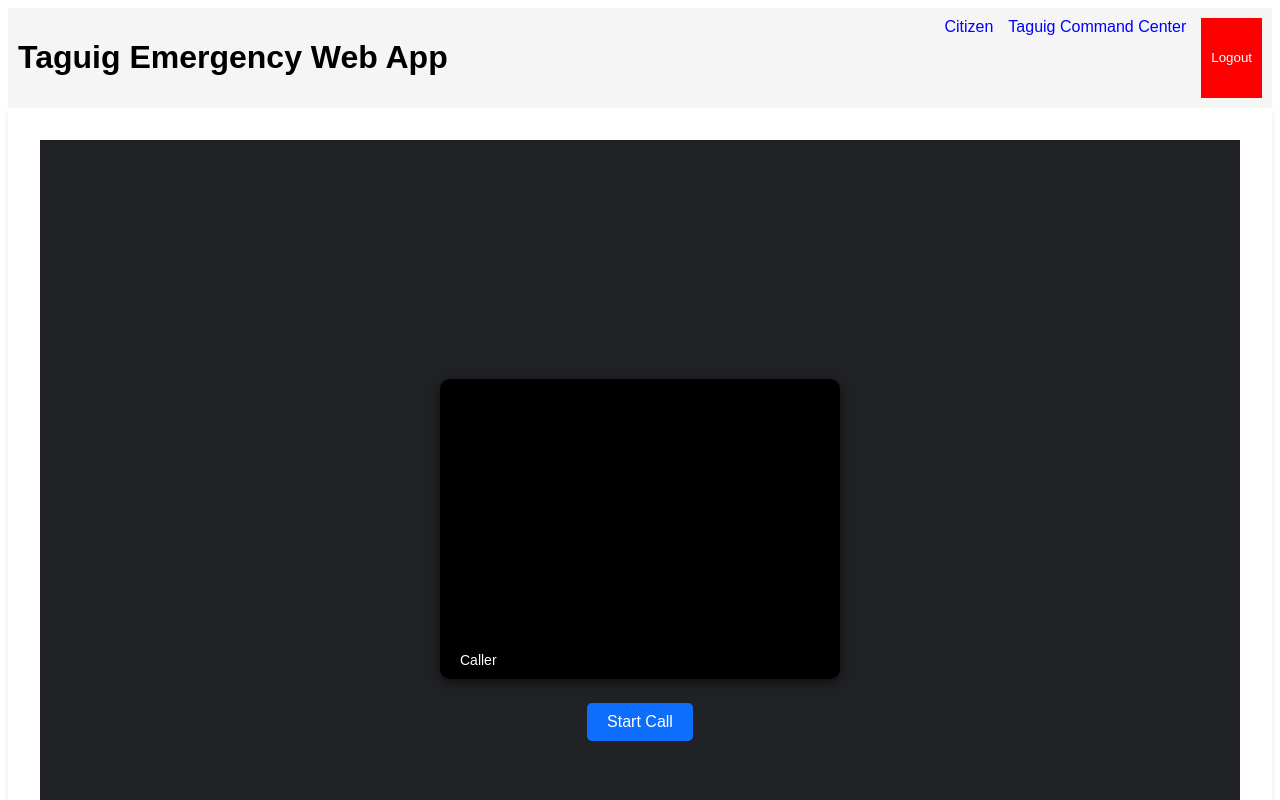
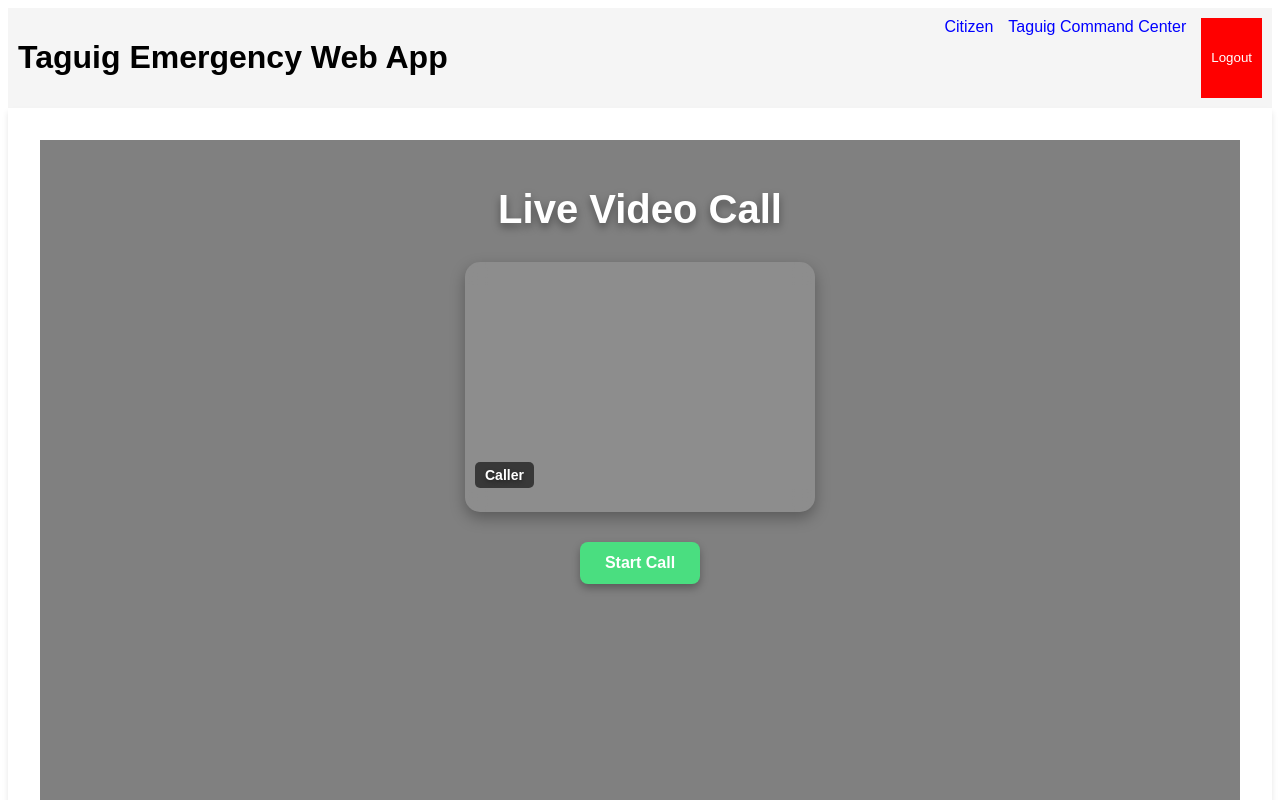
Before and after one commit to johnkylehunterrosal/call-tester, a React (Vite) app: page /caller in a window 1280 px wide. Shown: the top 800 px of the page. Built offline with nearby package versions, Linux system fonts and the light colour scheme; no server answers.

Commit message:
Update request to join call for driver

```diff
--- a/src/pages/Agent.jsx
+++ b/src/pages/Agent.jsx
@@ -102,21 +102,95 @@ const JoinCallPage = () => {
     };
   }, [room]);
 
-  useEffect(() => {
-    socket.on("updateIncomingCalls", ({ answeredCallId, remainingCalls }) => {
-      setIncomingCalls((prev) =>
-        prev.filter((call) => call.callerId !== answeredCallId)
-      );
-      console.log("Updated incoming calls across ports:", remainingCalls);
+  const handleDriverJoin = (driver) => {
+    if (!roomDetails?.roomName) {
+      console.error("Room ID is not defined.");
+      return;
+    }
+
+    // Emit a request to the server to notify the driver
+    socket.emit("requestDriverJoin", {
+      driverId: driver.employeeID,
+      room: roomDetails.roomName,
     });
-
-    return () => {
-      socket.off("updateIncomingCalls");
-    };
-  }, []); // Run when room changes
+    console.log(
+      `Requested ${driver.driverName} to join room: ${roomDetails.roomName}`
+    );
+  };
 
   const handleAnswerCall = async (callerId, signal) => {
-    // Call handling logic (same as your existing code)
+    try {
+      const peerConnection = new RTCPeerConnection({
+        iceServers: [
+          { urls: "stun:stun.l.google.com:19302" },
+          { urls: "stun:stun1.l.google.com:19302" },
+        ],
+      });
+
+      peerConnectionsRef.current[callerId] = peerConnection;
+
+      // Add local tracks to peer connection
+      if (stream) {
+        stream.getTracks().forEach((track) => {
+          peerConnection.addTrack(track, stream);
+        });
+      }
+
+      // Handle remote track
+      peerConnection.ontrack = (event) => {
+        const assignStreamToVideo = () => {
+          if (streamsRef.current[callerId]) {
+            streamsRef.current[callerId].srcObject = event.streams[0];
+          } else {
+            setTimeout(assignStreamToVideo, 100);
+          }
+        };
+        assignStreamToVideo();
+      };
+
+      // Handle ICE candidates
+      peerConnection.onicecandidate = (event) => {
+        if (event.candidate) {
+          socket.emit("sendIceCandidate", {
+            candidate: event.candidate,
+            to: callerId,
+          });
+        }
+      };
+
+      // Connection state logging
+      peerConnection.onconnectionstatechange = () => {
+        console.log(
+          `Connection state for caller ${callerId}:`,
+          peerConnection.connectionState
+        );
+      };
+
+      // Set remote description
+      if (signal?.type && signal?.sdp) {
+        await peerConnection.setRemoteDescription(
+          new RTCSessionDescription(signal)
+        );
+      } else {
+        console.error("Invalid signal received:", signal);
+        return;
+      }
+
+      // Create and set local description (answer)
+      const answer = await peerConnection.createAnswer();
+      await peerConnection.setLocalDescription(answer);
+
+      // Send the answer to the caller
+      socket.emit("answerCall", { signal: answer, to: callerId });
+
+      // Update active calls
+      setActiveCalls((prev) => [...prev, callerId]);
+      setIncomingCalls((prev) =>
+        prev.filter((call) => call.callerId !== callerId)
+      );
+    } catch (error) {
+      console.error("Error answering call:", error);
+    }
   };
 
   return (
@@ -178,18 +252,29 @@ const JoinCallPage = () => {
 
       {/* Available Drivers Section */}
       <div style={styles.driversSidebar}>
-        <h2 style={styles.driversTitle}>Available Drivers</h2>
+        <h2 style={styles.driversTitle}>Available Responder</h2>
+
         {availableDrivers.length > 0 ? (
           availableDrivers.map((driver) => (
             <div key={driver.employeeID} style={styles.driverCard}>
-              <h3 style={styles.driverName}>{driver.driverName}</h3>
+              <h3 style={styles.driverName}>
+                <strong>Driver Name:</strong> {driver.driverName}
+              </h3>
               <p style={styles.driverInfo}>
                 <strong>Employee ID:</strong> {driver.employeeID}
+              </p>
+              <p style={styles.driverInfo}>
+                <strong>Vehicle:</strong> {driver.vehicle}
               </p>
               <p style={styles.driverStatus}>
                 <strong>Status:</strong> {driver.status}
               </p>
-              <button style={styles.assignButton}>Join Call</button>
+              <button
+                style={styles.assignButton}
+                onClick={() => handleDriverJoin(driver)}
+              >
+                Request to Join
+              </button>
             </div>
           ))
         ) : (
@@ -203,36 +288,65 @@ const JoinCallPage = () => {
 const styles = {
   container: {
     display: "flex",
-    backgroundColor: "#1f1f1f",
-    color: "#ffffff",
-    height: "100vh", // Full-screen height
+    backgroundColor: "#f5f7fa",
+    color: "#333",
+    height: "100vh",
+    fontFamily: "'Roboto', sans-serif",
+    overflow: "hidden",
   },
   sidebar: {
     width: "300px",
-    backgroundColor: "#2b2b2b",
+    backgroundColor: "#1a202c",
     color: "#ffffff",
     padding: "20px",
-    borderRight: "1px solid #444",
+    borderRight: "1px solid #2d3748",
     flexShrink: 0,
     overflowY: "auto",
   },
+  sidebarTitle: {
+    fontSize: "20px",
+    fontWeight: "600",
+    marginBottom: "15px",
+    color: "#63b3ed",
+  },
+  callCard: {
+    marginBottom: "15px",
+    padding: "15px",
+    borderRadius: "10px",
+    backgroundColor: "#2d3748",
+    display: "flex",
+    justifyContent: "space-between",
+    alignItems: "center",
+    boxShadow: "0 4px 8px rgba(0, 0, 0, 0.15)",
+  },
+  button: {
+    backgroundColor: "#3182ce",
+    color: "#ffffff",
+    border: "none",
+    borderRadius: "5px",
+    padding: "8px 16px",
+    cursor: "pointer",
+    fontSize: "14px",
+    fontWeight: "500",
+    transition: "all 0.3s",
+  },
+  buttonHover: {
+    backgroundColor: "#2b6cb0",
+  },
+  noCalls: {
+    fontStyle: "italic",
+    color: "#a0aec0",
+    textAlign: "center",
+    marginTop: "20px",
+  },
   mainContent: {
+    width: "100%",
     flex: 1,
     padding: "20px",
     display: "flex",
     flexDirection: "column",
-    alignItems: "center", // Center the video section
-    justifyContent: "center",
     overflowY: "auto",
-  },
-  driversSidebar: {
-    width: "300px",
-    backgroundColor: "#2b2b2b",
-    color: "#ffffff",
-    padding: "20px",
-    borderLeft: "1px solid #444",
-    flexShrink: 0,
-    overflowY: "auto",
+    backgroundColor: "gray",
   },
   gridContainer: {
     display: "grid",
@@ -246,84 +360,111 @@ const styles = {
     flexDirection: "column",
     justifyContent: "center",
     alignItems: "center",
-    backgroundColor: "#333",
+    backgroundColor: "#ffffff",
     borderRadius: "10px",
-    boxShadow: "0 4px 6px rgba(0, 0, 0, 0.3)",
+    boxShadow: "0 6px 10px rgba(0, 0, 0, 0.15)",
     height: "400px",
     width: "400px",
+    overflow: "hidden",
   },
   video: {
     width: "100%",
     height: "100%",
     borderRadius: "10px",
+    objectFit: "cover",
   },
   videoCardName: {
     position: "absolute",
-    bottom: "45px",
-    left: "15px",
+    bottom: "10px",
+    left: "10px",
     backgroundColor: "rgba(0, 0, 0, 0.7)",
-    color: "#fff",
+    color: "#ffffff",
     padding: "5px 10px",
     borderRadius: "5px",
     fontSize: "14px",
+    fontWeight: "500",
   },
-  callCard: {
-    marginBottom: "10px",
-    padding: "10px",
-    borderRadius: "8px",
-    backgroundColor: "#444",
-    display: "flex",
-    justifyContent: "space-between",
-    alignItems: "center",
-  },
-  button: {
-    backgroundColor: "#3b82f6",
+  driversSidebar: {
+    width: "300px",
+    backgroundColor: "#1a202c",
     color: "#ffffff",
-    border: "none",
-    borderRadius: "5px",
-    padding: "8px 16px",
-    cursor: "pointer",
-    fontSize: "14px",
-  },
-  noCalls: {
-    fontStyle: "italic",
-    color: "#999",
+    padding: "20px",
+    borderLeft: "1px solid #2d3748",
+    flexShrink: 0,
+    overflowY: "auto",
   },
   driversTitle: {
-    fontSize: "24px",
-    fontWeight: "bold",
-    color: "#3b82f6",
-    marginBottom: "10px",
+    fontSize: "20px",
+    fontWeight: "600",
+    marginBottom: "15px",
+    color: "#63b3ed",
   },
   driverCard: {
-    backgroundColor: "#2b2b2b",
+    backgroundColor: "#2d3748",
     padding: "20px",
     borderRadius: "10px",
-    boxShadow: "0 4px 6px rgba(0, 0, 0, 0.3)",
+    boxShadow: "0 4px 8px rgba(0, 0, 0, 0.15)",
     textAlign: "center",
-    marginBottom: "10px",
+    marginBottom: "15px",
+    transition: "all 0.3s",
+  },
+  driverCardHover: {
+    transform: "scale(1.02)",
   },
   driverName: {
-    fontSize: "20px",
-    fontWeight: "bold",
+    fontSize: "18px",
+    fontWeight: "600",
+    color: "#ffffff",
     marginBottom: "10px",
   },
   driverInfo: {
-    fontSize: "16px",
+    fontSize: "14px",
+    color: "#cbd5e0",
     marginBottom: "5px",
   },
   driverStatus: {
-    fontSize: "16px",
-    color: "#10b981",
-    marginBottom: "10px",
+    fontSize: "14px",
+    color: "#48bb78",
+    marginBottom: "15px",
+    fontWeight: "500",
   },
   assignButton: {
-    backgroundColor: "#3b82f6",
+    backgroundColor: "#3182ce",
     color: "#ffffff",
     border: "none",
     borderRadius: "5px",
     padding: "10px 20px",
     cursor: "pointer",
+    fontSize: "14px",
+    fontWeight: "500",
+    transition: "all 0.3s",
+  },
+  assignButtonHover: {
+    backgroundColor: "#2b6cb0",
+  },
+  roomIDContainer: {
+    marginTop: "10px",
+    textAlign: "left",
+  },
+  roomIDLabel: {
+    fontSize: "14px",
+    color: "#a0aec0",
+    marginBottom: "5px",
+    display: "block",
+  },
+  roomIDInput: {
+    width: "100%",
+    padding: "8px",
+    borderRadius: "5px",
+    border: "1px solid #cbd5e0",
+    marginBottom: "10px",
+    backgroundColor: "#edf2f7",
+    color: "#2d3748",
+  },
+  noDrivers: {
+    fontStyle: "italic",
+    color: "#a0aec0",
+    textAlign: "center",
   },
 };
 
--- a/src/pages/Caller.jsx
+++ b/src/pages/Caller.jsx
@@ -1,7 +1,6 @@
 import { useEffect, useRef, useState } from "react";
 import io from "socket.io-client";
 
-// Function to dynamically connect to the server with fallback
 const connectToSocketServer = () => {
   const primaryServer = "http://localhost:5000";
   const fallbackServer = "http://192.168.68.53:5000";
@@ -43,7 +42,6 @@ const CallerPage = () => {
   };
 
   useEffect(() => {
-    // Get user media
     navigator.mediaDevices
       .getUserMedia({ video: true, audio: true })
       .then((stream) => {
@@ -54,7 +52,6 @@ const CallerPage = () => {
       })
       .catch((err) => console.error("Error accessing media devices:", err));
 
-    // Set up socket listeners
     if (socket) {
       socket.on("me", (id) => setMe(id));
 
@@ -76,7 +73,6 @@ const CallerPage = () => {
       socket.on("endCall", () => endCall());
     }
 
-    // Cleanup on component unmount
     return () => {
       if (peerConnection.current) {
         peerConnection.current.close();
@@ -92,14 +88,12 @@ const CallerPage = () => {
 
     peerConnection.current = new RTCPeerConnection(iceServers);
 
-    // Handle incoming tracks from the remote peer
     peerConnection.current.ontrack = (event) => {
       if (userVideo.current) {
         userVideo.current.srcObject = event.streams[0];
       }
     };
 
-    // Handle ICE candidates
     peerConnection.current.onicecandidate = (event) => {
       if (event.candidate) {
         socket.emit("sendIceCandidate", {
@@ -109,12 +103,10 @@ const CallerPage = () => {
       }
     };
 
-    // Add local stream tracks to the peer connection
     stream.getTracks().forEach((track) => {
       peerConnection.current.addTrack(track, stream);
     });
 
-    // Create and send the offer
     const offer = await peerConnection.current.createOffer();
     await peerConnection.current.setLocalDescription(offer);
 
@@ -135,26 +127,34 @@ const CallerPage = () => {
 
   return (
     <div style={styles.container}>
+      <h1 style={styles.title}>Live Video Call</h1>
       <div style={styles.videoContainer}>
-        <div style={styles.videoWrapper}>
+        <div style={styles.videoCard}>
           <video ref={myVideo} autoPlay muted style={styles.video} />
-          <div style={styles.nameTag}>{name}</div>
+          <h3 style={styles.videoCardName}>{name}</h3>
         </div>
         {callAccepted && (
-          <div style={styles.videoWrapper}>
+          <div style={styles.videoCard}>
             <video ref={userVideo} autoPlay style={styles.video} />
-            <div style={styles.nameTag}>Agent</div>
+            <h3 style={styles.videoCardName}>Agent</h3>
           </div>
         )}
       </div>
       <div style={styles.controls}>
         {!callAccepted && !callEnded && (
-          <button onClick={startCall} style={styles.button} disabled={!stream}>
+          <button
+            onClick={startCall}
+            style={{ ...styles.button, ...styles.startButton }}
+            disabled={!stream}
+          >
             Start Call
           </button>
         )}
         {callAccepted && (
-          <button onClick={endCall} style={styles.endButton}>
+          <button
+            onClick={endCall}
+            style={{ ...styles.button, ...styles.endButton }}
+          >
             End Call
           </button>
         )}
@@ -168,38 +168,49 @@ const styles = {
     display: "flex",
     flexDirection: "column",
     alignItems: "center",
-    justifyContent: "center",
     padding: "20px",
-    backgroundColor: "#202124",
+    backgroundColor: "gray",
     minHeight: "100vh",
     color: "#fff",
   },
+  title: {
+    fontSize: "2.5rem",
+    fontWeight: "bold",
+    marginBottom: "30px",
+    textShadow: "0 4px 8px rgba(0, 0, 0, 0.4)",
+  },
   videoContainer: {
     display: "flex",
-    alignItems: "center",
+    gap: "20px",
+    flexWrap: "wrap",
     justifyContent: "center",
-    gap: "20px",
-    marginBottom: "20px",
+    marginBottom: "30px",
   },
-  videoWrapper: {
+  videoCard: {
     position: "relative",
+    width: "350px",
+    height: "250px",
+    borderRadius: "15px",
+    background: "rgba(255, 255, 255, 0.1)",
+    boxShadow: "0 6px 15px rgba(0, 0, 0, 0.3)",
+    overflow: "hidden",
+    backdropFilter: "blur(10px)",
   },
   video: {
-    width: "400px",
-    height: "300px",
-    borderRadius: "10px",
-    backgroundColor: "#000",
-    boxShadow: "0 4px 10px rgba(0, 0, 0, 0.5)",
+    width: "100%",
+    height: "100%",
+    objectFit: "cover",
   },
-  nameTag: {
+  videoCardName: {
     position: "absolute",
     bottom: "10px",
     left: "10px",
-    backgroundColor: "rgba(0, 0, 0, 0.7)",
+    backgroundColor: "rgba(0, 0, 0, 0.6)",
     color: "#fff",
     padding: "5px 10px",
     borderRadius: "5px",
     fontSize: "14px",
+    textShadow: "0 2px 4px rgba(0, 0, 0, 0.4)",
   },
   controls: {
     display: "flex",
@@ -207,24 +218,23 @@ const styles = {
     gap: "20px",
   },
   button: {
-    padding: "10px 20px",
+    padding: "12px 25px",
     fontSize: "16px",
+    fontWeight: "bold",
+    border: "none",
+    borderRadius: "8px",
+    cursor: "pointer",
+    transition: "all 0.3s ease",
+  },
+  startButton: {
+    backgroundColor: "#4ade80",
     color: "#fff",
-    backgroundColor: "#0d6efd",
-    border: "none",
-    borderRadius: "5px",
-    cursor: "pointer",
-    transition: "background-color 0.3s",
+    boxShadow: "0 4px 8px rgba(0, 0, 0, 0.3)",
   },
   endButton: {
-    padding: "10px 20px",
-    fontSize: "16px",
+    backgroundColor: "#ef4444",
     color: "#fff",
-    backgroundColor: "#dc3545",
-    border: "none",
-    borderRadius: "5px",
-    cursor: "pointer",
-    transition: "background-color 0.3s",
+    boxShadow: "0 4px 8px rgba(0, 0, 0, 0.3)",
   },
 };
 
--- a/src/pages/Driver.jsx
+++ b/src/pages/Driver.jsx
@@ -1,6 +1,10 @@
-import { useContext } from "react";
+import { useContext, useEffect } from "react";
 import { useParams } from "react-router-dom";
 import DriverContext from "../store/context/Context";
+import { io } from "socket.io-client";
+
+// Establish socket connection
+const socket = io("http://localhost:5000");
 
 const DriverPage = () => {
   const { employeeID } = useParams();
@@ -8,6 +12,23 @@ const DriverPage = () => {
 
   // Find the driver by employeeID
   const currentDriver = driver.find((d) => d.employeeID === employeeID);
+
+  // Listen for room notifications and handle the driver's actions
+  useEffect(() => {
+    // Listen for notifications to join a room
+    socket.on("connect", () => {
+      console.log("Driver connected with socket ID:", socket.id);
+    });
+    socket.on("joinRoomNotification", ({ room }) => {
+      alert(`You have been requested to join the room: ${room}`);
+      console.log(`Received joinRoomNotification for room: ${room}`);
+      // The driver will need to manually trigger the joinRoom action if desired.
+    });
+
+    return () => {
+      socket.off("joinRoomNotification");
+    };
+  }, []);
 
   // Function to toggle driver status
   const toggleStatus = () => {
@@ -18,29 +39,58 @@ const DriverPage = () => {
           : d
       )
     );
+
+    // Optionally notify server about status change (if needed for real-time updates)
+    socket.emit("updateDriverStatus", {
+      employeeID,
+      status: currentDriver?.status === "Available" ? "Busy" : "Available",
+    });
   };
 
   if (!currentDriver) {
-    return <p style={{ color: "#fff" }}>Driver not found</p>;
+    return (
+      <div style={styles.notFound}>
+        <p>Driver not found</p>
+      </div>
+    );
   }
 
   return (
     <div style={styles.container}>
       <div style={styles.profileCard}>
         <div style={styles.profileHeader}>
-          <h2 style={styles.driverName}>{currentDriver.driverName}</h2>
-          <button onClick={toggleStatus} style={styles.statusButton}>
-            {currentDriver.status === "Available" ? "Answer" : "On Call"}
-          </button>
+          <img
+            src={`https://i.pravatar.cc/150?u=${currentDriver.employeeID}`}
+            alt={`${currentDriver.driverName}'s avatar`}
+            style={styles.avatar}
+          />
+          <div>
+            <h2 style={styles.driverName}>{currentDriver.driverName}</h2>
+            <p style={styles.driverRole}>Professional Driver</p>
+          </div>
         </div>
         <div style={styles.details}>
           <p>
             <strong>Employee ID:</strong> {currentDriver.employeeID}
           </p>
           <p>
-            <strong>Status:</strong> {currentDriver.status}
+            <strong>Status:</strong>{" "}
+            <span
+              style={
+                currentDriver.status === "Available"
+                  ? styles.statusAvailable
+                  : styles.statusBusy
+              }
+            >
+              {currentDriver.status}
+            </span>
           </p>
         </div>
+        <button onClick={toggleStatus} style={styles.statusButton}>
+          {currentDriver.status === "Available"
+            ? "Set as Busy"
+            : "Set as Available"}
+        </button>
       </div>
     </div>
   );
@@ -48,42 +98,84 @@ const DriverPage = () => {
 
 const styles = {
   container: {
-    backgroundColor: "#1f1f1f",
+    backgroundColor: "#f5f7fa",
     height: "100vh",
     display: "flex",
     justifyContent: "center",
     alignItems: "center",
-    color: "#ffffff",
+    fontFamily: "'Roboto', sans-serif",
+    color: "#333",
+  },
+  notFound: {
+    display: "flex",
+    justifyContent: "center",
+    alignItems: "center",
+    height: "100vh",
+    fontSize: "18px",
+    color: "#a0aec0",
   },
   profileCard: {
-    backgroundColor: "#2b2b2b",
+    backgroundColor: "#ffffff",
     padding: "30px",
     borderRadius: "12px",
     width: "400px",
-    boxShadow: "0 4px 8px rgba(0, 0, 0, 0.5)",
+    boxShadow: "0 4px 8px rgba(0, 0, 0, 0.1)",
+    textAlign: "center",
+    position: "relative",
   },
   profileHeader: {
     display: "flex",
-    justifyContent: "space-between",
     alignItems: "center",
     marginBottom: "20px",
   },
+  avatar: {
+    width: "80px",
+    height: "80px",
+    borderRadius: "50%",
+    marginRight: "15px",
+    boxShadow: "0 4px 6px rgba(0, 0, 0, 0.1)",
+  },
   driverName: {
-    fontSize: "24px",
-    fontWeight: "bold",
+    fontSize: "20px",
+    fontWeight: "600",
+    color: "#2d3748",
+    margin: "0",
   },
-  statusButton: {
-    backgroundColor: "#3b82f6",
-    color: "#ffffff",
-    border: "none",
-    borderRadius: "5px",
-    padding: "8px 16px",
-    cursor: "pointer",
+  driverRole: {
     fontSize: "14px",
+    color: "#718096",
+    marginTop: "4px",
   },
   details: {
     fontSize: "16px",
     lineHeight: "1.6",
+    color: "#4a5568",
+    marginBottom: "20px",
+    textAlign: "left",
+    borderTop: "1px solid #e2e8f0",
+    paddingTop: "15px",
+  },
+  statusButton: {
+    backgroundColor: "#3182ce",
+    color: "#ffffff",
+    border: "none",
+    borderRadius: "8px",
+    padding: "12px 20px",
+    fontSize: "16px",
+    fontWeight: "500",
+    cursor: "pointer",
+    transition: "all 0.3s ease",
+  },
+  statusButtonHover: {
+    backgroundColor: "#2b6cb0",
+  },
+  statusAvailable: {
+    color: "#48bb78",
+    fontWeight: "bold",
+  },
+  statusBusy: {
+    color: "#e53e3e",
+    fontWeight: "bold",
   },
 };
 
```
Also changed, not shown: src/store/context/Context.jsx (+18 -3 lines).
